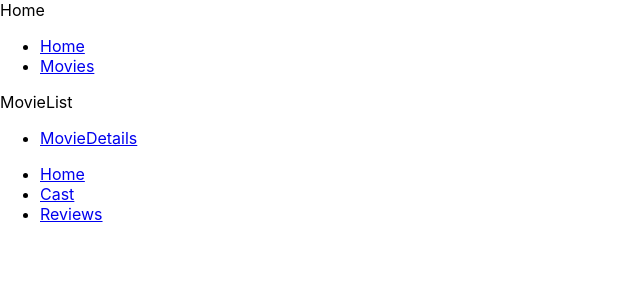
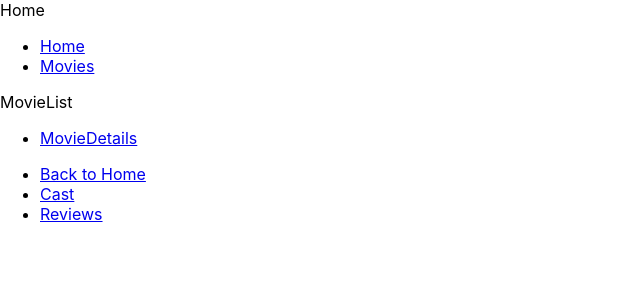
Before and after one commit to Midland707/goit-react-hw-05-movies, a React (Create React App) app: page /movies/1 in a window 1280 px wide. Shown: the top 300 px of the page, without its empty margins (0-640 px from the left). Built offline with nearby package versions, Linux system fonts and the light colour scheme.

Commit message:
refactoring Home, MovieDetails

```diff
--- a/src/components/App.jsx
+++ b/src/components/App.jsx
@@ -1,4 +1,4 @@
-import { lazy} from 'react';
+import { lazy } from 'react';
 import { Routes, Route } from 'react-router-dom';
 // import Home from 'pages/Home';
 // import Movies from 'pages/Movies';
@@ -14,25 +14,15 @@ const Reviews = lazy(() => import('./Reviews/Reviews'));
 
 export const App = () => {
   return (
-    <div
-    // style={{
-    //   height: '100vh',
-    //   display: 'flex',
-    //   justifyContent: 'center',
-    //   alignItems: 'center',
-    //   fontSize: 40,
-    //   color: '#010101',
-    // }}
-    >
-
+    <div>
       <Routes>
         <Route path="/" element={<Home />}>
-        <Route path="/movies" element={<Movies />} />
-        <Route path="/movies/:movieId" element={<MovieDetails />}>
-          <Route path="cast" element={<Cast />} />
-          <Route path="reviews" element={<Reviews />} />
+          <Route path="/movies" element={<Movies />} />
+          <Route path="/movies/:movieId" element={<MovieDetails />}>
+            <Route path="cast" element={<Cast />} />
+            <Route path="reviews" element={<Reviews />} />
+          </Route>
         </Route>
-</Route>
         <Route path="*" element={<Home />} />
       </Routes>
     </div>
--- a/src/components/MovieDetails/MovieDetails.jsx
+++ b/src/components/MovieDetails/MovieDetails.jsx
@@ -6,7 +6,7 @@ const MovieDetails = () => {
     <div>
       <ul>
         <li>
-          <NavLink to="/">Home</NavLink>
+          <NavLink to="/">Back to Home</NavLink>
         </li>
         <li>
           <NavLink to="/movies/:movieId/cast">Cast</NavLink>
--- a/src/pages/Home.jsx
+++ b/src/pages/Home.jsx
@@ -3,7 +3,6 @@
 import { lazy, Suspense } from 'react';
 import { NavLink, Outlet } from 'react-router-dom';
 
-// import MovieList from 'components/MovieList/MovieList';
 // import getImages from '../service/moviesApi';
 
 const MovieList = lazy(() => import('../components/MovieList/MovieList'));
@@ -15,7 +14,7 @@ const Home = () => {
   return (
     <div>
       Home
-          <ul>
+      <ul>
         <li>
           <NavLink to="/">Home</NavLink>
         </li>
```
